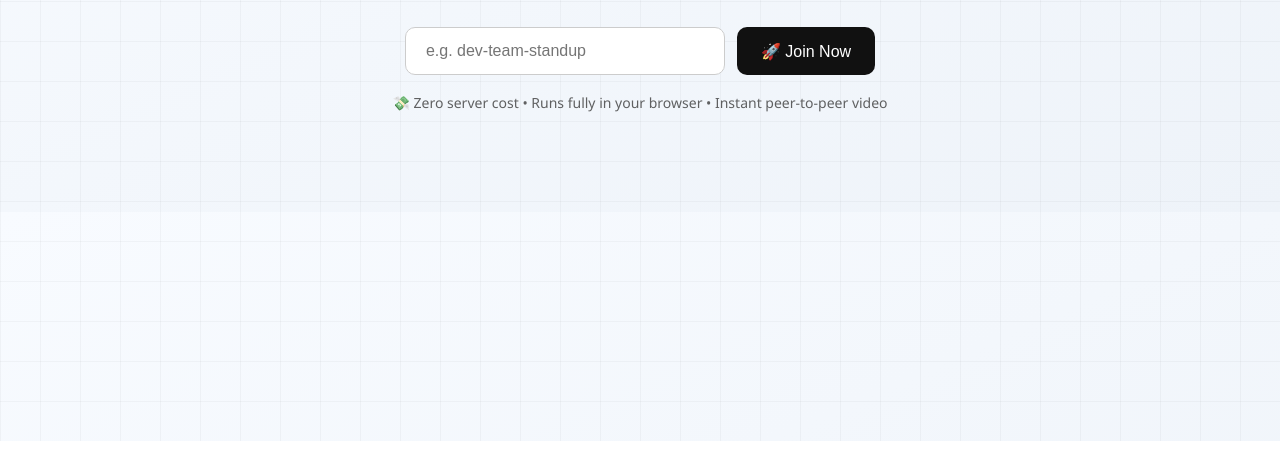
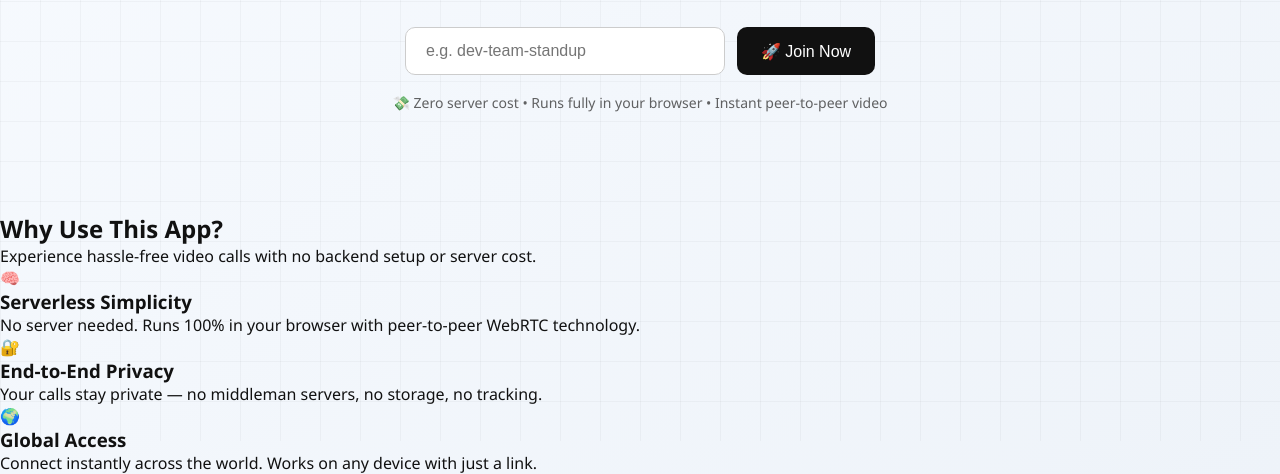
Before and after one commit to mitanshubhoot/WebRTC-Video-Conferencing, a website: page public/index.html in a window 1280 px wide. Shown: the part 359-833 px from the top of the page. Before the commit the page ends 800 px from the top, so only its background shows below. Drawn offline with nearby package versions, Linux system fonts and the light colour scheme; no server answers.

Commit message:
Update index.html

```diff
--- a/public/index.html
+++ b/public/index.html
@@ -24,6 +24,28 @@
 
       <p class="utility">💸 Zero server cost • Runs fully in your browser • Instant peer-to-peer video</p>
     </section>
+    <section class="features">
+  <h2>Why Use This App?</h2>
+  <p class="feature-subtext">Experience hassle-free video calls with no backend setup or server cost.</p>
+
+  <div class="feature-grid">
+    <div class="feature-card">
+      <div class="icon">🧠</div>
+      <h3>Serverless Simplicity</h3>
+      <p>No server needed. Runs 100% in your browser with peer-to-peer WebRTC technology.</p>
+    </div>
+    <div class="feature-card">
+      <div class="icon">🔐</div>
+      <h3>End-to-End Privacy</h3>
+      <p>Your calls stay private — no middleman servers, no storage, no tracking.</p>
+    </div>
+    <div class="feature-card">
+      <div class="icon">🌍</div>
+      <h3>Global Access</h3>
+      <p>Connect instantly across the world. Works on any device with just a link.</p>
+    </div>
+  </div>
+</section>
 
     <!-- Video Room Section (rendered after join) -->
     <section id="consultingRoom" style="display:none;">
```
